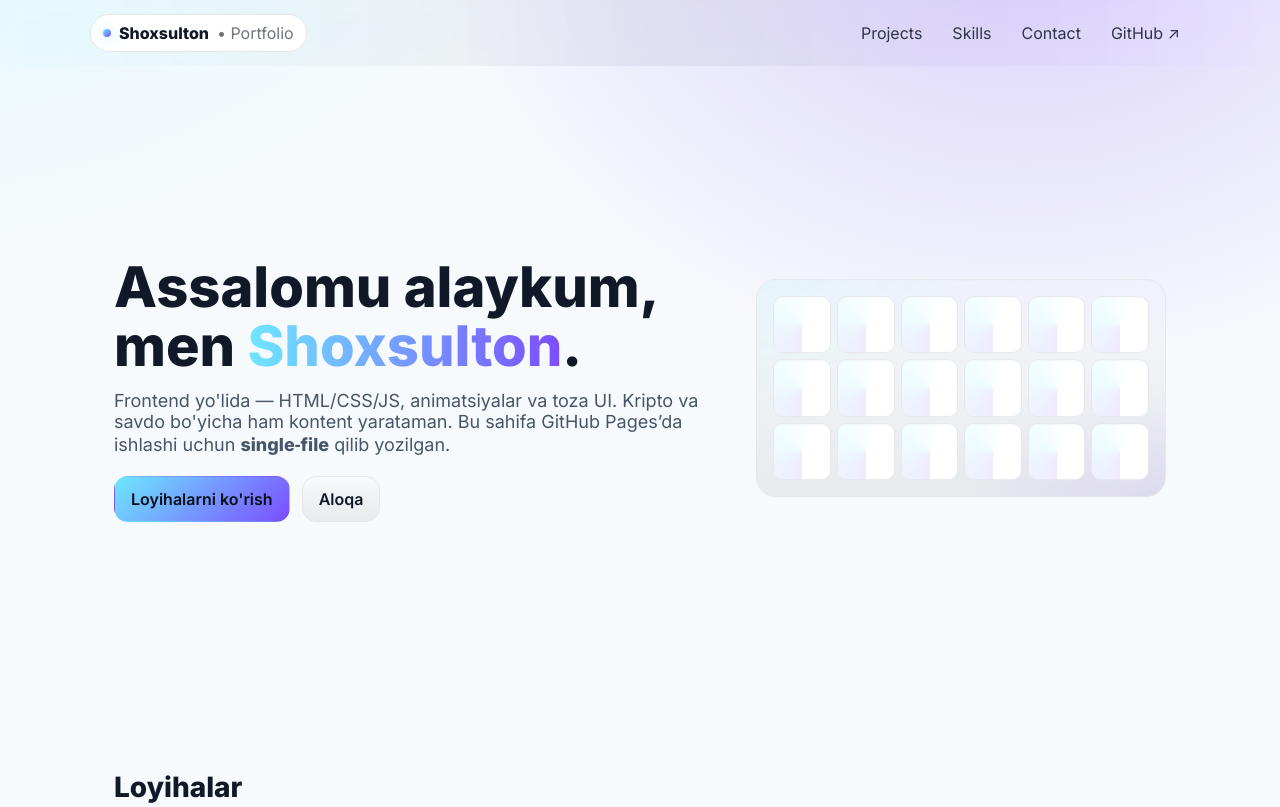
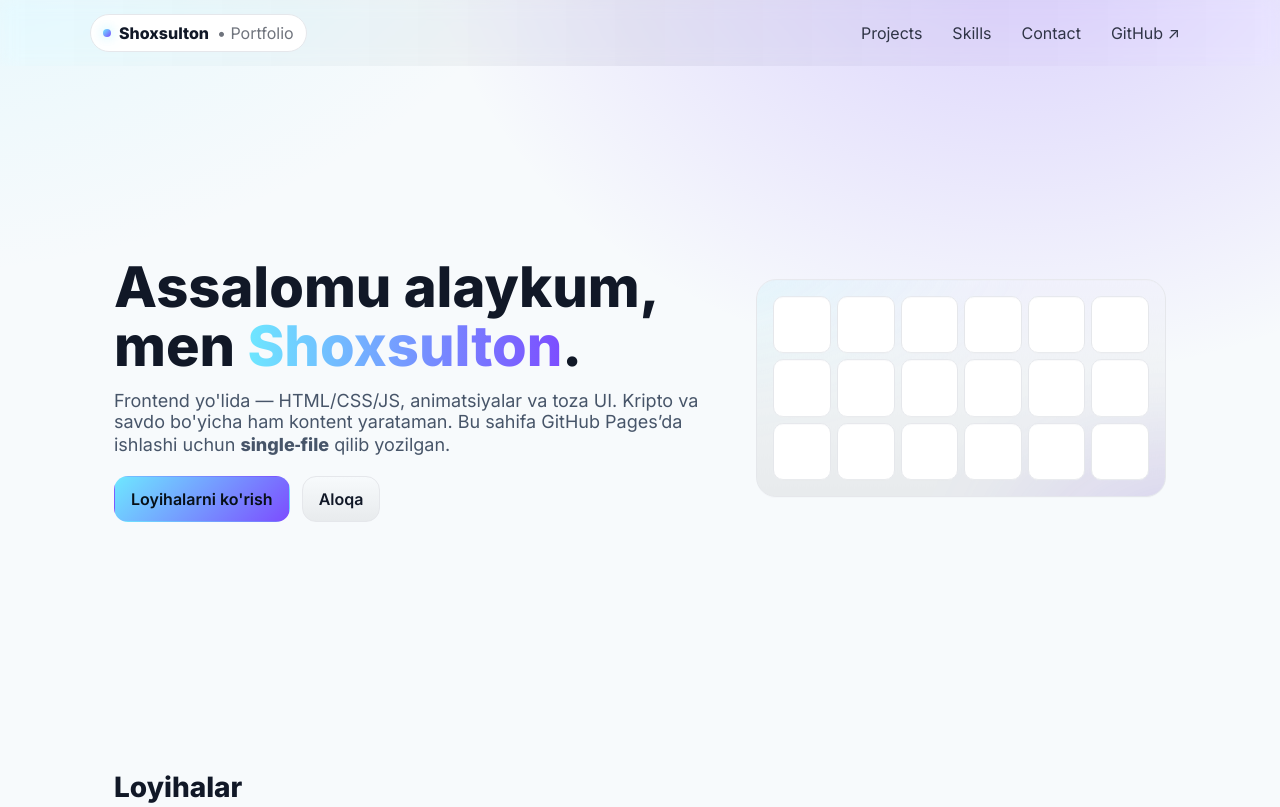
Before and after one commit to ronnie7799/porrtfolio-2, a plain HTML site: page index.html in a window 1280 px wide. Shown: the top 807 px of the page. Drawn offline with Linux system fonts and the light colour scheme.

Commit message:
readme edited

```diff
--- a/index.html
+++ b/index.html
@@ -39,7 +39,7 @@
 .hero-card{border:1px solid var(--card-b);background:linear-gradient(180deg,rgba(255,255,255,.06),rgba(0,0,0,.06));border-radius:20px;padding:16px;position:relative;overflow:hidden}
 .hero-grid{display:grid;grid-template-columns:repeat(6,1fr);gap:6px}
 .tile{aspect-ratio:1;border-radius:10px;background:var(--card);border:1px solid var(--card-b);position:relative;overflow:hidden}
-    .tile::after{content:"";position:absolute;inset:0;background:conic-gradient(from 180deg at 50% 50%, rgba(124,77,255,.2), rgba(110,231,255,.2), transparent 60%);mix-blend:overlay;opacity:.6}
+.tile::after{content:"";position:absolute;inset:0;background:conic-gradient(from 180deg at 50% 50%, rgba(124,77,255,.2), rgba(110,231,255,.2), transparent 60%);mix-blend-mode:overlay;opacity:.6}
 .glow{position:absolute;inset:-40%;background:radial-gradient(600px 300px at 10% 10%, rgba(110,231,255,.25), transparent 60%), radial-gradient(400px 250px at 80% 90%, rgba(124,77,255,.25), transparent 60%);filter:blur(40px);opacity:.7;pointer-events:none}
 
     /* Sections */
```
Also changed, not shown: 1 other file. Lines whose indentation alone changed are shown as unchanged.
